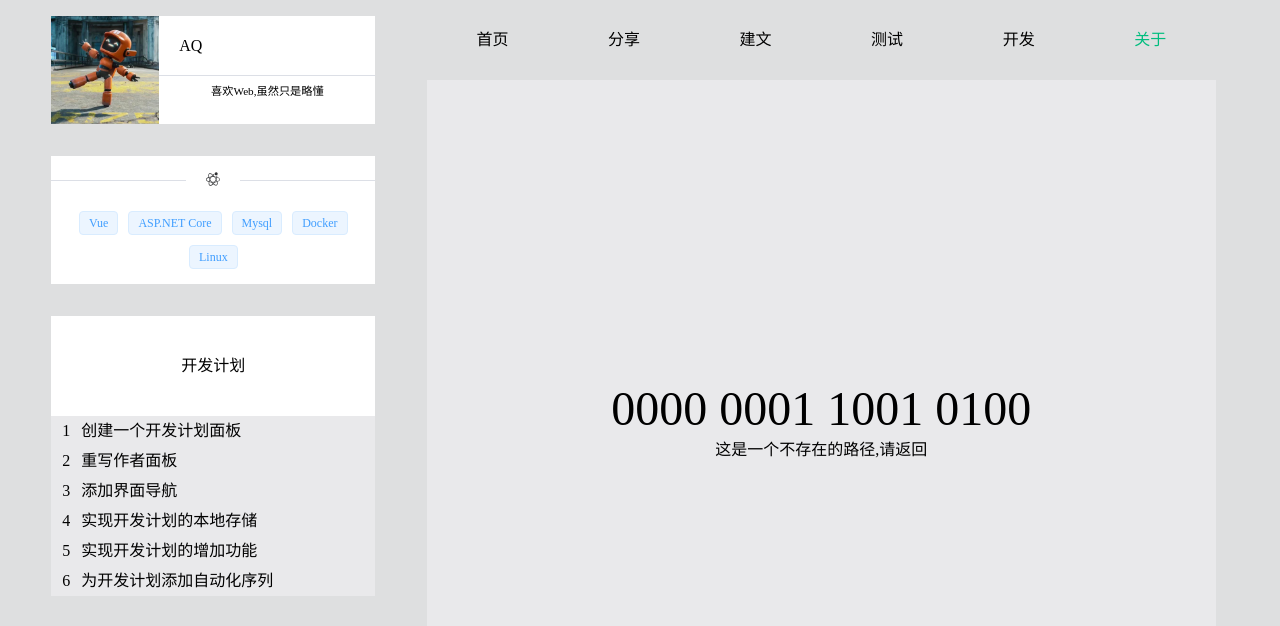
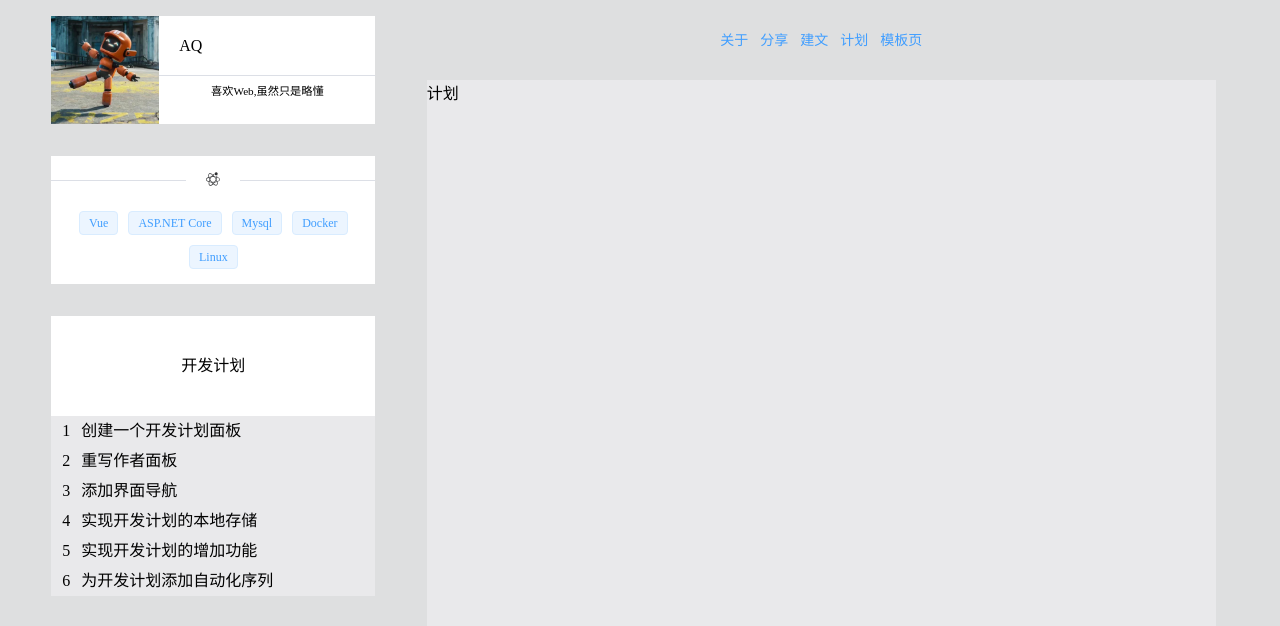
Before and after one commit to AQLIFE/AqLife, a Vue app in the folder Web/MyLife/: page /plan in a window 1280 px wide. Shown: the top 626 px of the page. Built offline with nearby package versions, Linux system fonts and the light colour scheme.

Commit message:
初始化导航条

```diff
--- a/Web/MyLife/src/components/NavigationBar.vue
+++ b/Web/MyLife/src/components/NavigationBar.vue
@@ -1,21 +1,26 @@
 <template>
     <ElRow justify="center" align="middle">
-        <ElCol :span="4">首页</ElCol>
-        <ElCol :span="4">分享</ElCol>
-        <ElCol :span="4">建文</ElCol>
-        <ElCol :span="4">测试</ElCol>
-        <ElCol :span="4">开发</ElCol>
-        <ElCol :span="4">
-            <RouterLink to="/info">关于</RouterLink>
-        </ElCol>
+        <NavigationButton v-for="item,index in NavData" :btitle="item.NavTitle" :routeObj="item.NavObj" @click="jump" v-bind:key="index"/>
     </ElRow>
 </template>
 
 <script lang="ts" setup>
-import { ElCol, ElRow } from 'element-plus';
+import { ElRow } from 'element-plus';
+import NavigationButton from './NavigationButton.vue';
+import { NavData } from '@/data/NavData';
+import type { RouteRecordRaw } from 'vue-router';
+import { useRouter } from 'vue-router';
+
+const router = useRouter();
+
+const jump = (obj: RouteRecordRaw): void => {
+    console.log(obj.path);
+    router.push(obj.path);
+};
+
 </script>
 
 <style scoped>
-.el-row>.el-col{height: inherit;line-height:inherit;}
+.el-row {height: inherit;line-height:inherit;}
 .a{color: var(--text_color_lv1);}
 </style>
--- /dev/null
+++ b/Web/MyLife/src/components/NavigationButton.vue
@@ -0,0 +1,18 @@
+<template>
+    <ElButton type="text" @click="click(props.routeObj as RouteRecordRaw)">{{ props.btitle }}</ElButton>
+</template>
+
+<script setup lang="ts">
+import { ElButton } from 'element-plus';
+import { type RouteRecordRaw } from 'vue-router';
+import { defineProps,defineEmits } from 'vue';
+
+const props = defineProps({btitle:String,routeObj:Object as ()=>RouteRecordRaw})
+const emits = defineEmits<{(e:'click',routeObj:RouteRecordRaw):void}>()
+
+const click = (obj:RouteRecordRaw ):void=> emits('click',obj);
+</script>
+
+<style lang="css" scoped>
+.el-button{border:0px;}
+</style>
--- /dev/null
+++ b/Web/MyLife/src/data/NavData.ts
@@ -0,0 +1,17 @@
+import {type RouteRecordRaw} from 'vue-router'
+import { routerRaw } from '@/services/router';
+
+interface INavData {
+    NavTitle:string;
+    NavObj:RouteRecordRaw
+}
+
+const NavData:INavData[]=[
+    {NavTitle:'关于',NavObj:routerRaw[2]},
+    {NavTitle:'分享',NavObj:routerRaw[3]},
+    {NavTitle:'建文',NavObj:routerRaw[4]},
+    {NavTitle:'计划',NavObj:routerRaw[5]},
+    {NavTitle:'模板页',NavObj:routerRaw[6]},
+]
+
+export {NavData};
--- a/Web/MyLife/src/services/router.ts
+++ b/Web/MyLife/src/services/router.ts
@@ -1,27 +1,33 @@
 import {createWebHistory,createRouter} from 'vue-router'
 
 import HomeView from '@/views/HomeView.vue'
-import InfoView from '@/views/InfoView.vue'
+import AboutView from '@/views/AboutView.vue'
 import ErrorView from '@/views/ErrorView.vue'
 import ShareView from '@/views/ShareView.vue'
 import BlogView from '@/views/BlogView.vue'
 import PrebuiltView from '@/views/PrebuiltView.vue'
+import PlanView from '@/views/PlanView.vue'
 // 疑似包依赖存在冲突,导致无法正确解析类型
 // - 修改冲突文件命令
 // - 手动指定类型
 // - 使用Vue-选项式API
 
-
-export const router = createRouter({
-    history:createWebHistory(),
-    routes:[
+const routerRaw=[
         {path:'/',redirect:'/home'},
         {path:'/home',component:HomeView},
-        {path:'/info',component:InfoView},
+        {path:'/about',component:AboutView},
         {path:'/share',component:ShareView},
         {path:'/blog',component:BlogView},
+        {path:'/plan',component:PlanView},
         {path:'/prebuilt',component:PrebuiltView},
+
         {path:'/:pathMatch(.*)*',component:ErrorView},
 
     ]
+
+const router = createRouter({
+    history:createWebHistory(),
+    routes:routerRaw
 })
+
+export {router,routerRaw};
--- /dev/null
+++ b/Web/MyLife/src/views/PlanView.vue
@@ -0,0 +1,3 @@
+<template>
+    <ElCol>计划</ElCol>
+</template>
```
Also changed, not shown: Web/MyLife/src/views/AboutView.vue (renamed from Web/MyLife/src/views/InfoView.vue).
